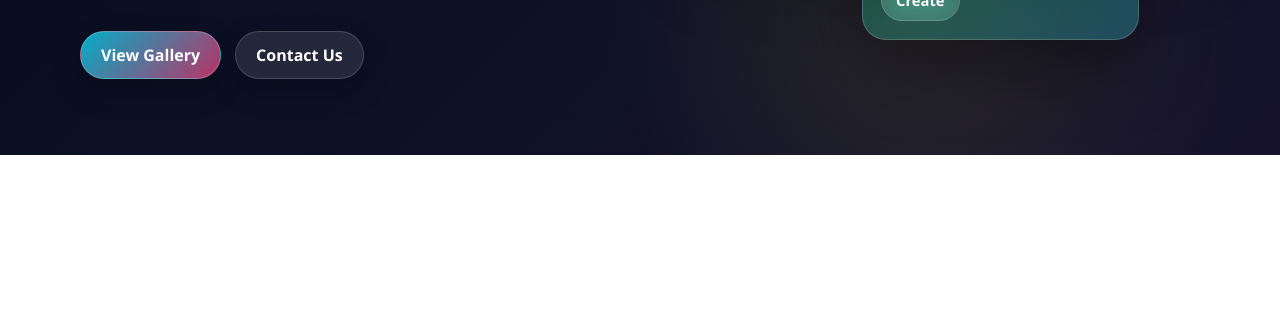
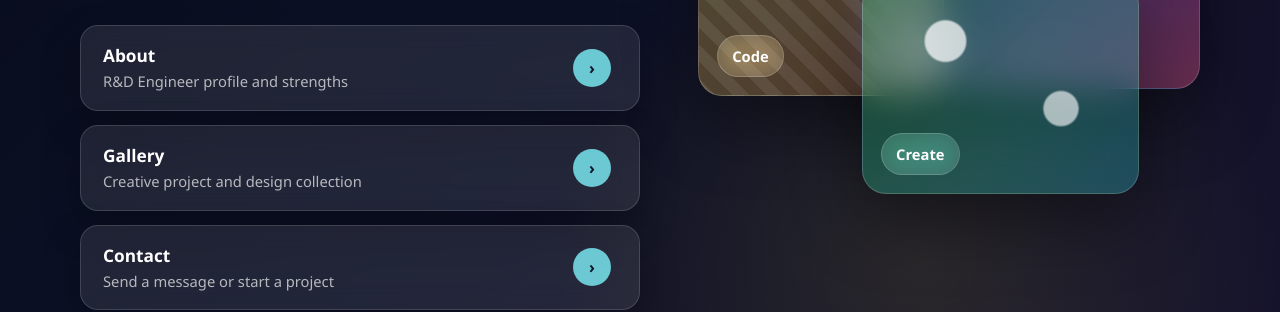
Before and after one commit to RAJESHRAVITHADATHIL/vs-code-files, a plain HTML site: page index.html in a window 1280 px wide. Shown: the part 645-957 px from the top of the page. Before the commit the page ends 800 px from the top, so only its background shows below. Drawn offline with Linux system fonts and the light colour scheme.

Commit message:
menu as list

```diff
--- a/index.html
+++ b/index.html
@@ -132,6 +132,103 @@
       flex-wrap: wrap;
     }
 
+    .page-list {
+      margin-top: 34px;
+      display: grid;
+      gap: 14px;
+      max-width: 560px;
+      list-style: none;
+    }
+
+    .page-list a {
+      position: relative;
+      display: flex;
+      align-items: center;
+      justify-content: space-between;
+      gap: 18px;
+      min-height: 72px;
+      padding: 18px 22px;
+      border-radius: 18px;
+      color: #ffffff;
+      text-decoration: none;
+      background: rgba(255, 255, 255, 0.09);
+      border: 1px solid rgba(255, 255, 255, 0.14);
+      box-shadow: 0 16px 38px rgba(0, 0, 0, 0.26);
+      backdrop-filter: blur(14px);
+      overflow: hidden;
+      transition:
+        transform 220ms ease,
+        border-color 220ms ease,
+        background 220ms ease,
+        box-shadow 220ms ease;
+    }
+
+    .page-list a::before {
+      content: "";
+      position: absolute;
+      inset: 0;
+      background: linear-gradient(135deg, rgba(0, 229, 255, 0.24), rgba(255, 64, 129, 0.18));
+      opacity: 0;
+      transition: opacity 220ms ease;
+    }
+
+    .page-list a:hover,
+    .page-list a:focus-visible {
+      transform: translateX(12px) translateY(-4px);
+      border-color: rgba(128, 247, 255, 0.48);
+      background: rgba(255, 255, 255, 0.14);
+      box-shadow: 0 22px 48px rgba(0, 229, 255, 0.14);
+      outline: none;
+    }
+
+    .page-list a:hover::before,
+    .page-list a:focus-visible::before {
+      opacity: 1;
+    }
+
+    .page-title,
+    .page-note,
+    .page-arrow {
+      position: relative;
+      z-index: 1;
+    }
+
+    .page-title {
+      display: block;
+      font-size: 1.08rem;
+      font-weight: 900;
+    }
+
+    .page-note {
+      display: block;
+      margin-top: 4px;
+      color: rgba(255, 255, 255, 0.68);
+      font-size: 0.92rem;
+      line-height: 1.4;
+    }
+
+    .page-arrow {
+      width: 38px;
+      height: 38px;
+      border-radius: 50%;
+      display: grid;
+      place-items: center;
+      flex: 0 0 auto;
+      color: #0b1024;
+      background: #80f7ff;
+      font-weight: 900;
+      transform: translateX(-6px);
+      opacity: 0.78;
+      transition: transform 220ms ease, opacity 220ms ease, background 220ms ease;
+    }
+
+    .page-list a:hover .page-arrow,
+    .page-list a:focus-visible .page-arrow {
+      transform: translateX(0);
+      opacity: 1;
+      background: #ffeb3b;
+    }
+
     .hero-button.primary {
       color: #ffffff;
       background: linear-gradient(135deg, rgba(0, 229, 255, 0.75), rgba(255, 64, 129, 0.72));
@@ -246,6 +343,35 @@
           Welcome to a vibrant creative space for web pages, visual designs,
           project galleries, and friendly collaboration.
         </p>
+        <ul class="page-list" aria-label="Website pages">
+          <li>
+            <a href="about.html">
+              <span>
+                <span class="page-title">About</span>
+                <span class="page-note">R&D Engineer profile and strengths</span>
+              </span>
+              <span class="page-arrow">›</span>
+            </a>
+          </li>
+          <li>
+            <a href="gallery.html">
+              <span>
+                <span class="page-title">Gallery</span>
+                <span class="page-note">Creative project and design collection</span>
+              </span>
+              <span class="page-arrow">›</span>
+            </a>
+          </li>
+          <li>
+            <a href="contact.html">
+              <span>
+                <span class="page-title">Contact</span>
+                <span class="page-note">Send a message or start a project</span>
+              </span>
+              <span class="page-arrow">›</span>
+            </a>
+          </li>
+        </ul>
         <div class="hero-actions">
           <a class="hero-button primary" href="gallery.html">View Gallery</a>
           <a class="hero-button" href="contact.html">Contact Us</a>
```
